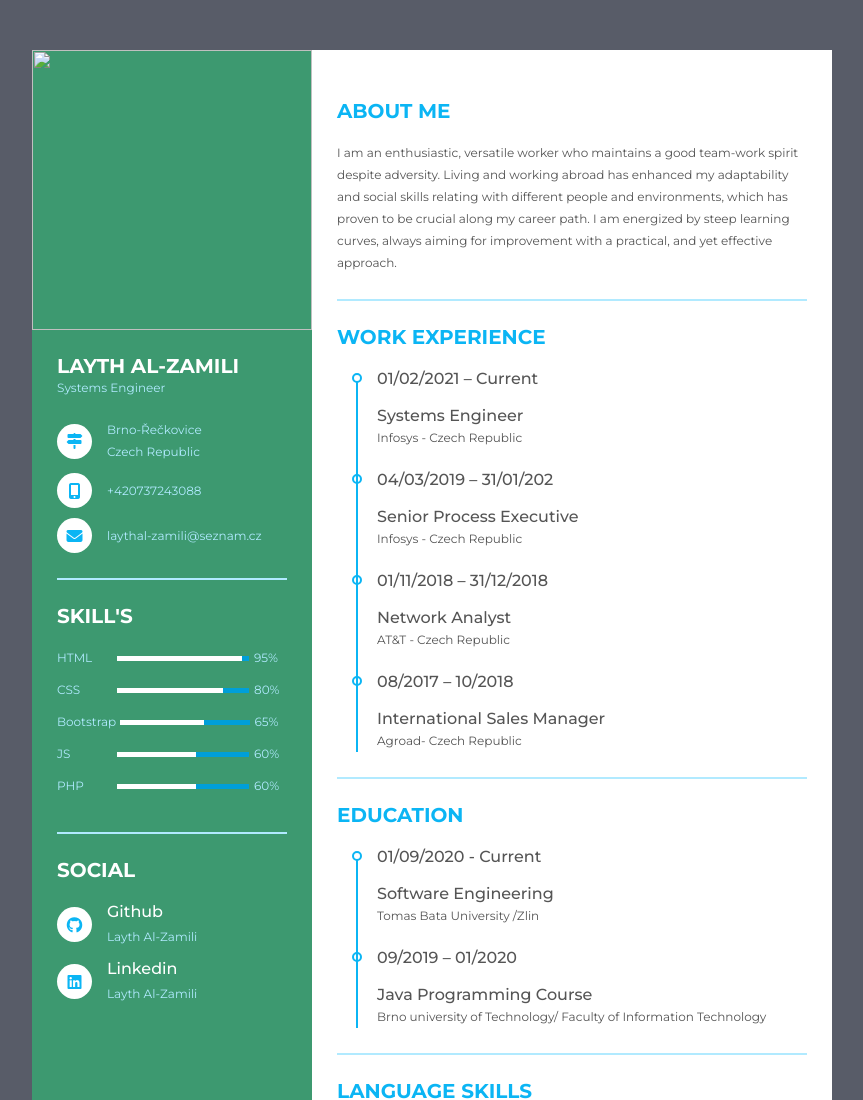
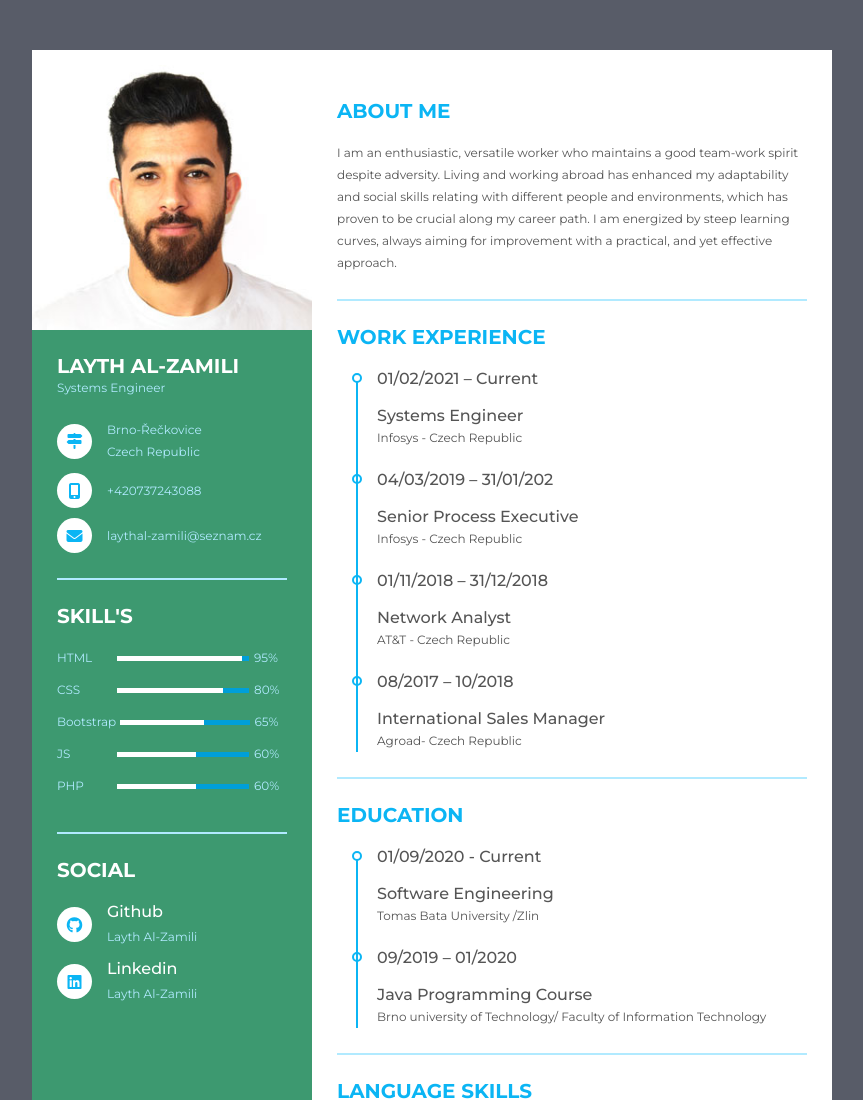
Before and after one commit to LaythAl-Zamili/CV-Al-Zamili, a plain HTML site: page index.html in a window 1280 px wide. Shown: the top 1100 px of the page, without its empty margins (208-1071 px from the left). Drawn offline with Linux system fonts and the light colour scheme.

Commit message:
Update index.html

```diff
--- a/index.html
+++ b/index.html
@@ -11,7 +11,7 @@
 <div class="resume">
    <div class="resume_left">
      <div class="resume_profile">
-       <img src="/img/Layth.Al-Zamili.jpg">
+       <img src="/Layth.Al-Zamili.jpg">
      </div>
      <div class="resume_content">
        <div class="resume_item resume_info">
```
